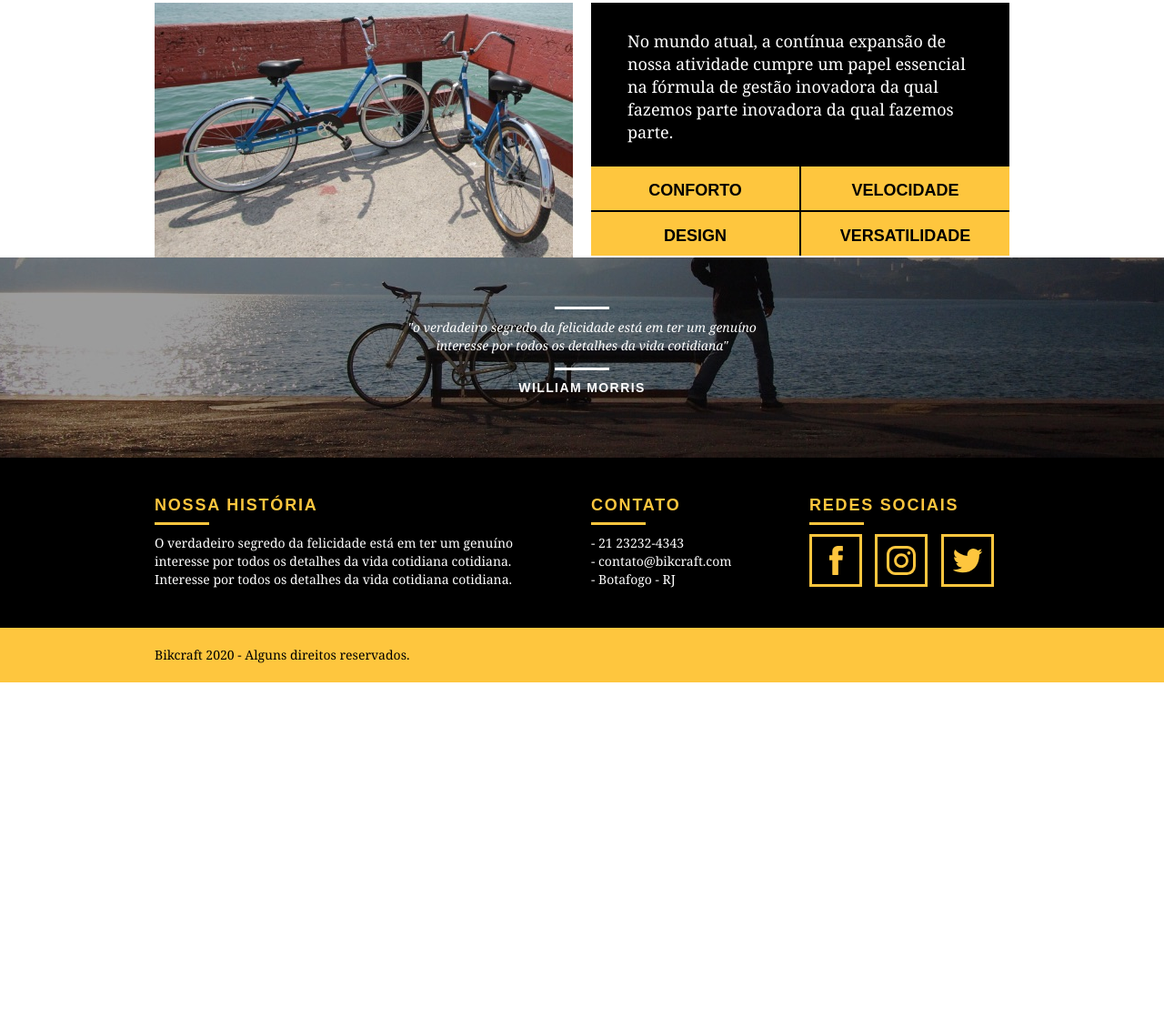
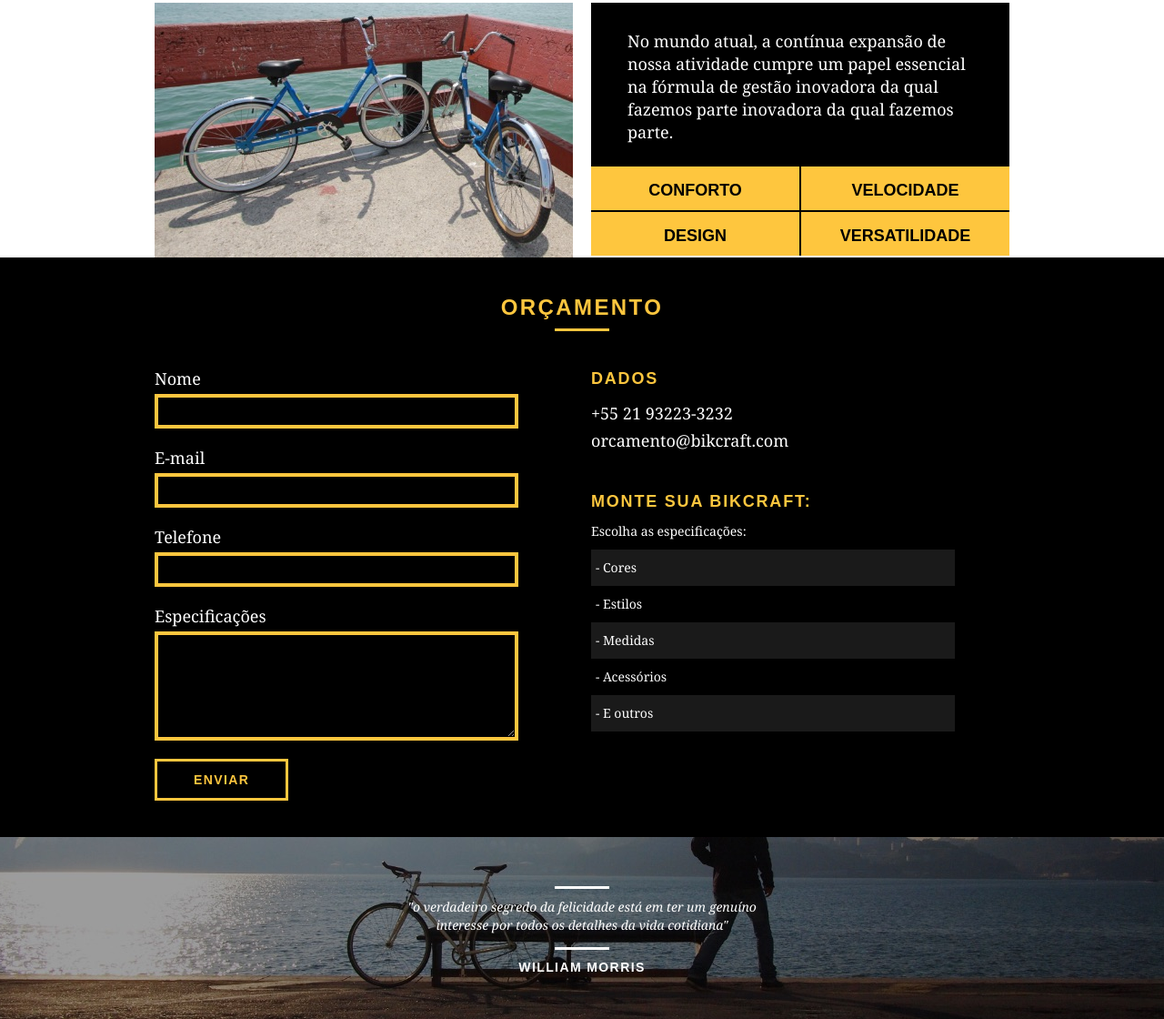
Before and after one commit to camillebellas/bikcraft, a plain HTML site: page Bikcraft/produtos.html in a window 1280 px wide. Shown: the part 1899-3019 px from the top of the page at 91% size. Before the commit the page ends 2649 px from the top, so only its background shows below. Drawn offline with Linux system fonts and the light colour scheme.

Commit message:
orçamento pronto. página de produtos pronta

```diff
--- a/Bikcraft/css/produtos.css
+++ b/Bikcraft/css/produtos.css
@@ -1,3 +1,17 @@
+/*
+                                    .o8                  .
+                                   "888                .o8
+oo.ooooo.  oooo d8b  .ooooo.   .oooo888  oooo  oooo  .o888oo  .ooooo.   .oooo.o
+ 888' `88b `888""8P d88' `88b d88' `888  `888  `888    888   d88' `88b d88(  "8
+ 888   888  888     888   888 888   888   888   888    888   888   888 `"Y88b.
+ 888   888  888     888   888 888   888   888   888    888 . 888   888 o.  )88b
+ 888bod8P' d888b    `Y8bod8P' `Y8bod88P"  `V88V"V8P'   "888" `Y8bod8P' 8""888P'
+ 888
+o888o
+
+*/
+
+
 .interna_produtos {
     background: url(../img/bg-produtos.jpg) no-repeat center;
     background-size: cover;
@@ -9,7 +23,6 @@
 
 .produto_item h2 {
     font-size: 36px;
-    line-height: ;
     letter-spacing: .1em;
     text-transform: uppercase;
     font-weight: bold;
@@ -71,3 +84,107 @@
 .produto_info ul li:nth-child(1), .produto_info ul li:nth-child(2) {
     margin-bottom: 2px;
 }
+
+/*
+ .o88o.
+ 888 `"
+o888oo   .ooooo.  oooo d8b ooo. .oo.  .oo.
+ 888    d88' `88b `888""8P `888P"Y88bP"Y88b
+ 888    888   888  888      888   888   888
+ 888    888   888  888      888   888   888
+o888o   `Y8bod8P' d888b    o888o o888o o888o
+
+
+
+*/
+
+.orcamento {
+    background: var(--preto);
+    width: 100%;
+    padding: 40px 0;
+}
+
+.orcamento h2 {
+    color: var(--amarelo);
+}
+
+.orcamento h2:after {
+    background: var(--amarelo);
+}
+
+form {
+    padding-right: 60px;
+}
+
+form label {
+    display: block;
+    color: var(--branco);
+    font-family: Georgia, 'Times New Roman', Times, serif;
+    font-size: 18px;
+    line-height: 25px;
+    margin-bottom: 4px;
+}
+
+form input, form textarea{
+    display: block;
+    width: 100%;
+    border: 4px solid var(--amarelo);
+    background: none;
+    color: var(--branco);
+    padding: 7px 10px;
+    margin-bottom: 20px;
+    outline: none;
+    font-size: 14px;
+    font-family: Georgia, 'Times New Roman', Times, serif;
+}
+
+form textarea {
+    height: 120px;
+}
+
+form .btn {
+    background: none;
+    padding: 10px 40px;
+}
+
+.orcamento_dados {
+    color: var(--branco);
+}
+
+.orcamento_dados h3 {
+    color: var(--amarelo);
+    font-size: 18px;
+    line-height: 25px;
+    font-weight: bold;
+    letter-spacing: .1em;
+    text-transform: uppercase;
+    padding-bottom: 10px;
+}
+
+.orcamento_dados span {
+    display: block;
+    font-family: Georgia, 'Times New Roman', Times, serif;
+    color: var(--branco);
+    font-size: 18px;
+    line-height: 30px;
+}
+
+.dados_contato {
+    margin-bottom: 40px;
+}
+
+.orcamento_dados ul {
+    padding: 10px 60px 0 0px;
+}
+
+.orcamento_dados ul li {
+    font-family: Georgia, 'Times New Roman', Times, serif;
+    font-size: 14px;
+    line-height: 20px;
+    color: var(--branco);
+    padding: 10px 5px;
+}
+
+.orcamento_dados ul li:nth-child(odd) {
+    background-color: rgba(255, 255, 255, 0.1);
+}
--- a/Bikcraft/produtos.html
+++ b/Bikcraft/produtos.html
@@ -83,6 +83,40 @@
         </div>
     </section>
 
+    <section class="orcamento">
+        <div class="container">
+            <h2 class="subtitulo">Orçamento</h2>
+            <form id="form_orcamento" class="grid-8">
+                <label for="nome">Nome</label>
+                <input type="text" id="nome">
+                <label for="email">E-mail</label>
+                <input type="text" id="email">
+                <label for="telefone">Telefone</label>
+                <input type="text" id="telefone">
+                <label for="espec">Especificações</label>
+                <textarea id="espec"></textarea>
+                <button type="submit" class="btn">Enviar</button>
+            </form>
+            <div class="orcamento_dados grid-8">
+                <div class="dados_contato">
+                    <h3>Dados</h3>
+                    <span data="telefone">+55 21 93223-3232</span>
+                    <span data="e-mail">orcamento@bikcraft.com</span>
+                </div>
+
+                <h3>Monte sua bikcraft:</h3>
+                <p>Escolha as especificações:</p>
+                <ul>
+                    <li>- Cores</li>
+                    <li>- Estilos</li>
+                    <li>- Medidas</li>
+                    <li>- Acessórios</li>
+                    <li>- E outros</li>
+                </ul>
+            </div>
+        </div>
+    </section>
+
     <section class="quebra">
         <blockquote class="quote_externo container">
             <p>"o verdadeiro segredo da felicidade está em ter um genuíno interesse por todos os detalhes da vida cotidiana"</p>
```
